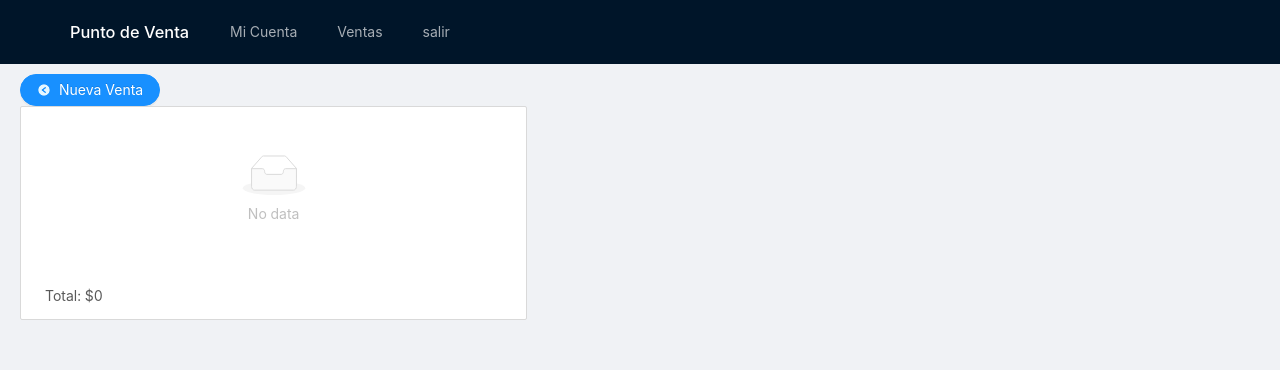
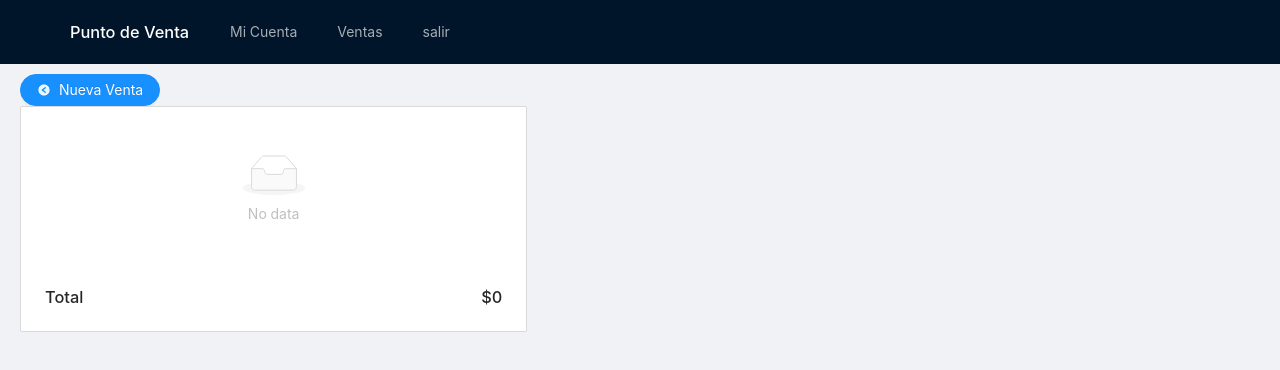
Before and after one commit to nickarcaro/vendorpos, a React (Create React App) app: page /pos/voucher in a window 1280 px wide. Shown: the top 370 px of the page. Built offline with nearby package versions, Linux system fonts and the light colour scheme.

Commit message:
promociones mostradas en /pos

```diff
--- a/src/components/ListCart/ListCart.js
+++ b/src/components/ListCart/ListCart.js
@@ -1,5 +1,5 @@
 import React, { useContext } from "react";
-import { List } from "antd";
+import { List, Divider, Row, Col } from "antd";
 import { CartContext } from "../../context/CartContext";
 
 export const clearCart = (setCart) => {
@@ -15,14 +15,46 @@ export const clearCart = (setCart) => {
   setCart({ ...cleanCart });
 };
 
+const getPromotionDiscount = (promotion) => {
+  let totalOriginal = 0
+  for (const prodProm of promotion.productos_promocion){
+    totalOriginal += prodProm.producto.precio_actual * prodProm.cantidad
+  }
+  return totalOriginal - promotion.precio_promocion
+}
+
+const getTotal = (cart) => {
+  let total = cart.total
+  for (const prom of cart.promotionList) {
+    total -= getPromotionDiscount(prom)
+  }
+  return total
+}
+
 const ListCart = () => {
   const [cart, setCart] = useContext(CartContext);
 
   return (
     <>
+      <Row >
+        <Col span={24} style={{}}>
           <List
             style={{ background: "#fff" }}
-        footer={<div>Total: ${cart.total}</div>}
+            // footer={<div>Sub-Total: ${cart.total}</div>}
+            footer={
+              <Row>
+                <Col span={12}>
+                  {
+                    cart.promotionList.length > 0 ?
+                    <h3>Sub-Total</h3> :
+                    <h3>Total</h3>
+                  }
+                </Col>
+                <Col span={12}>
+                  <h3 style={{ float: "right" }}>${cart.total}</h3>
+                </Col>
+              </Row>
+            }
             bordered
             dataSource={cart.productList}
             renderItem={(productObj) => (
@@ -38,10 +70,48 @@ const ListCart = () => {
                   }
                 />
                 <div>${productObj.totalPrice}</div>
-            {console.log(cart)}
               </List.Item>
             )}
           />
+        </Col>
+      </Row>
+      {/* <Divider orientation="center">Promociones</Divider> */}
+      <Row >
+        <Col span={24} style={{}}>
+          {
+            cart.promotionList.length > 0 ?
+            <List
+              style={{ background: "#fff" }}
+              // footer={<div>Total: ${cart.total}</div>}
+              footer={
+                <Row>
+                  <Col span={12}><h3>Total</h3></Col>
+                  <Col span={12}>
+                    <h3 style={{ float: "right" }}>${getTotal(cart)}</h3>
+                  </Col>
+                </Row>
+              }
+              bordered
+              dataSource={cart.promotionList}
+              renderItem={(promotion) => (
+                <List.Item>
+                  <List.Item.Meta
+                    /*avatar={<Avatar src="/uploads/perro_729fefb8c4.png" />}*/
+                    title={promotion.nombre}
+                    description={
+                      <div>
+                        Valor: ${promotion.precio_promocion}
+                      </div>
+                    }
+                  />
+                  <div>Descuento: ${getPromotionDiscount(promotion)}</div>
+                </List.Item>
+              )}
+            />
+            : null
+          }
+        </Col>
+      </Row>
     </>
   );
 };
```
Also changed, not shown: src/components/ListProducts/ListProducts.js (+1 -8 lines). Lines whose indentation alone changed are shown as unchanged.
